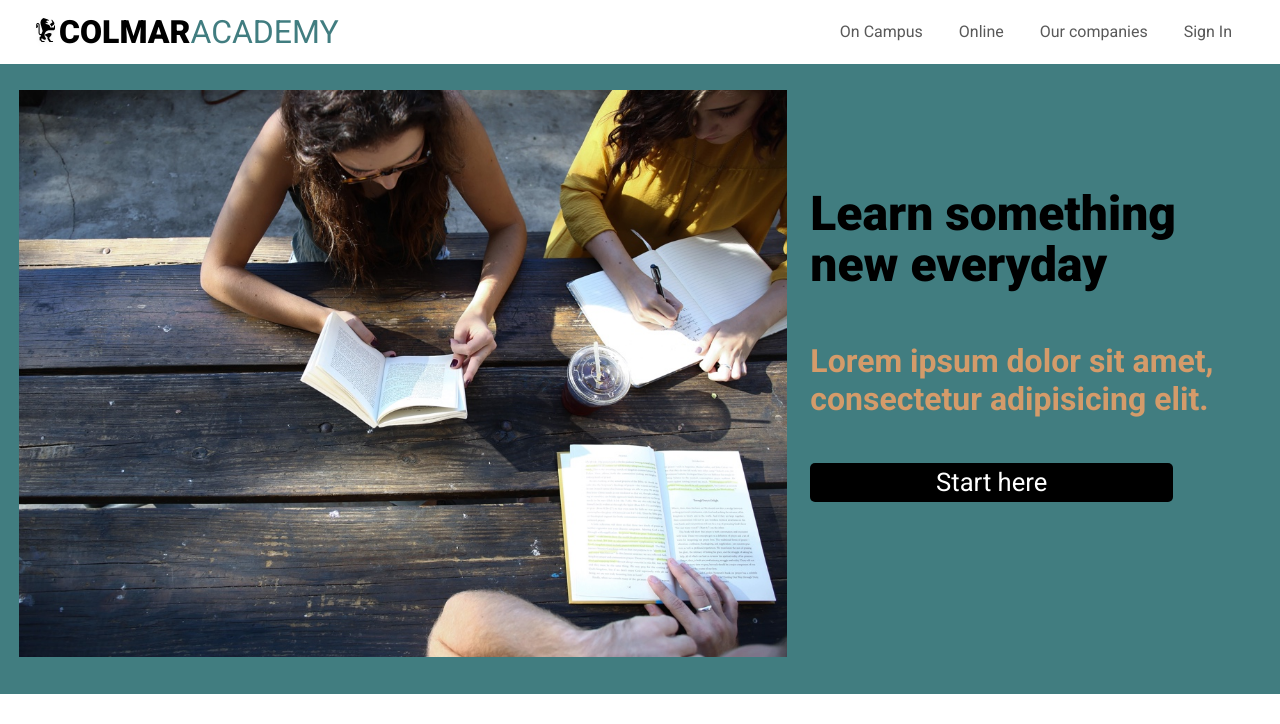
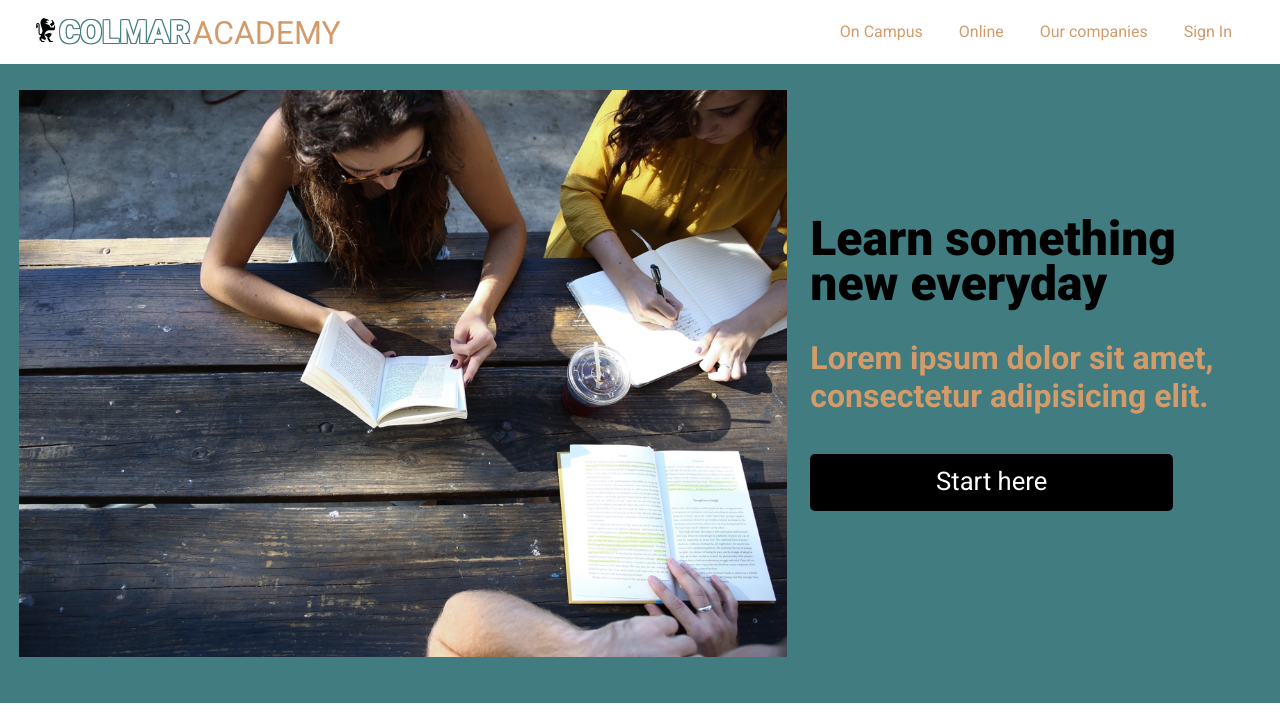
Before and after one commit to fishj123/Capstone-Colmar, a plain HTML site: page index.html in a window 1280 px wide. Shown: the top 724 px of the page. Drawn offline with Linux system fonts and the light colour scheme.

Commit message:
Project complete

```diff
--- a/index.html
+++ b/index.html
@@ -6,24 +6,24 @@
     <link rel="stylesheet" href="./resources/css/reset.css">
     <link rel="stylesheet" href="./resources/css/style.css">
     <link href="https://fonts.googleapis.com/css?family=Roboto:400,500,700,900" rel="stylesheet">
-    <meta name="viewport" content="width=device-width"> <!--to make chrome dev tools recognize media queries: -->
+    <meta name="viewport" content="width=device-width"> <!--to make chrome dev tools recognize media queries -->
   </head>
   <body>
 
-<!-- header section -->
+<!-- The HTML is split into several sections - Header / Banner / Section 1 / Section 2 / Section 3 / Footer - All sections are contained in a site container except the header section -->
 
-
+<!-- This is the header section -->
 
   <nav>
     <div class="desktop">
       <img src="./resources/images/ic-logo.svg" alt="Company logo">
-      <span id="colmar">COLMAR</span>
-      <span id="academy">ACADEMY</span>
+      <span id="colmar"><a href="#">COLMAR</span></a>
+      <span id="academy"><a href="#">ACADEMY</span></a>
       <ul>
-        <li>On Campus</li>
-        <li>Online</li>
-        <li>Our companies</li>
-        <li>Sign In</li>
+        <li><a href="#">On Campus</a></li>
+        <li><a href="#">Online</a></li>
+        <li><a href="#">Our companies</a></li>
+        <li><a href="#">Sign In</a></li>
       </ul>
     </div>
     <div class="mobile">
@@ -36,7 +36,7 @@
   </nav>
 
 
-<!-- banner section -->
+<!-- This is the banner section -->
 
 <div class="site-container">
 
@@ -46,12 +46,12 @@
       <h1>Learn something <br> new everyday</h1>
       <h3>Lorem ipsum dolor sit amet, <br> consectetur adipisicing elit.</h3>
       <div class="button">
-        <span>Start here</span>
+        <a href="#"><span>Start here</span></a>
       </div>
     </div>
   </section>
 
-  <!-- section 1 -->
+  <!-- This is section 1 -->
 
   <section class="section-1">
 
@@ -103,7 +103,7 @@
 
   </section>
 
-  <!-- section 2 -->
+  <!-- This is section 2 -->
 
   <section class="section-2">
       <h1>Start learning</h1>
@@ -147,7 +147,7 @@
       </div>
   </section>
 
-  <!-- section 3 -->
+  <!-- This is section 3 -->
 
   <section class="section-3">
     <h1>Thesis exhibits</h1>
@@ -184,12 +184,12 @@
     </div>
   </section>
 
-
+<!-- This is the footer section -->
 
     <footer>
       <span id="copyright"> &copy; 2016 Colmar Academy. All rights reserved</span>
-      <span>Terms</span>
-      <span>Privacy</span>
+      <span><a href="#">Terms</a></span>
+      <span><a href="#">Privacy</a></span>
     </footer>
 
 </div>
--- a/resources/css/style.css
+++ b/resources/css/style.css
@@ -1,5 +1,5 @@
 
-/*global styles */
+/*These are the global styles */
 
 html {
   font-family: Roboto;
@@ -22,8 +22,7 @@ h3 {
 
 a {
   text-decoration: none;
-  color: #552700;
-  font-weight: bold;
+  color: #D49B6A;
 }
 
 .site-container {
@@ -41,7 +40,7 @@ a {
   }
 }
 
-/*nav section */
+/*This is the nav section */
 
 .mobile {
   display: none;
@@ -78,6 +77,10 @@ nav li {
   color: hsl(0, 0%, 35%)
 }
 
+li a:hover {
+  color: black;
+}
+
 nav ul {
   margin-right: 1.5rem;
   padding: 1.5rem 0;
@@ -86,11 +89,25 @@ nav ul {
 #academy {
   margin-right: auto;
   font-weight: 400;
-  color: #417D80;
+  color: black;
+  position: relative;
+  top: 1px;
+  padding-left: 2px;
 }
 
 #colmar {
   font-weight: 900;
+  color: white;
+  color: white;
+    text-shadow:
+    -1px -1px 0 #417D80,
+    1px -1px 0 #417D80,
+    -1px 1px 0 #417D80,
+    1px 1px 0 #417D80;
+}
+
+#colmar a {
+  color: white;
 }
 
 
@@ -119,7 +136,7 @@ nav ul {
   }
 }
 
-/* banner section */
+/* This is the banner section */
 
 .banner {
   background-color: #417D80;
@@ -142,13 +159,13 @@ nav ul {
 }
 
 .banner .banner-text h1 {
-  margin: 2vw 0;
-  line-height: 4vw;
-  padding-bottom: 2vw;
+  margin: 1vw 0;
+  line-height: 3.5vw;
+  padding-bottom: 1vw;
 }
 
 .banner .banner-text h3 {
-  margin: 2vw 0;
+  margin: 1.5vw 0;
   line-height: 3vw;
   padding-bottom: 1.5vw;
 }
@@ -164,9 +181,24 @@ nav ul {
   border-radius: 5px;
 }
 
-.banner-text .button span {
+.button span {
   padding: 0.5vw 0;
   font-size: 2vw;
+}
+
+.button a {
+  color: white;
+  display: block;
+  height: 100%;
+  width: 100%;
+  text-align: center;
+  padding: 1rem;
+}
+
+.button:active {
+  position: relative;
+  top: 2px;
+  left: 2px;
 }
 
 @media only screen and (max-width: 1200px) {
@@ -261,7 +293,7 @@ nav ul {
 
 
 
-/* Section 1 */
+/* This is Section 1 */
 
 .section-1-container {
   display: inline-flex;
@@ -367,6 +399,10 @@ nav ul {
 .section-1 .column-2 p {
   margin: 0.5rem 0;
   font-size: 1.5rem;
+}
+
+.section-1 .column-2 p:hover {
+  color: black;
 }
 
 .section-1 .column-2 span {
@@ -500,7 +536,7 @@ nav ul {
 
 
 
-/* section 2 */
+/* This is section 2 */
 
 .section-2 h1 {
   margin-top: 2rem;
@@ -568,6 +604,8 @@ nav ul {
   .section-2-container {
     flex-direction: column;
     align-items: center;
+    width: 100%;
+
   }
 
   .section-2 h1 {
@@ -575,7 +613,7 @@ nav ul {
   }
 
   .course {
-    width: 100%;
+    width: 90%;
   }
 
   .course h3 {
@@ -601,7 +639,7 @@ nav ul {
   }
 }
 
-/* section 3 */
+/* This is section 3 */
 
 .section-3 h1 {
   text-align: center;
@@ -651,6 +689,8 @@ nav ul {
 .section-3 .column-2 .article-2 {
   display: flex;
   flex-direction: row;
+  border: 1px solid hsl(0, 0%, 80%);
+  margin-top: 1rem;
 }
 
 .section-3 .column-2 .article-2-text {
@@ -731,7 +771,7 @@ nav ul {
   }
 }
 
-/*footer*/
+/* This is the footer */
 
 footer {
   display: flex;
@@ -743,6 +783,10 @@ footer {
 footer span {
   margin-top: 1rem;
   padding: 0.5rem;
+}
+
+footer a {
+  color: black;
 }
 
 #copyright {
```
